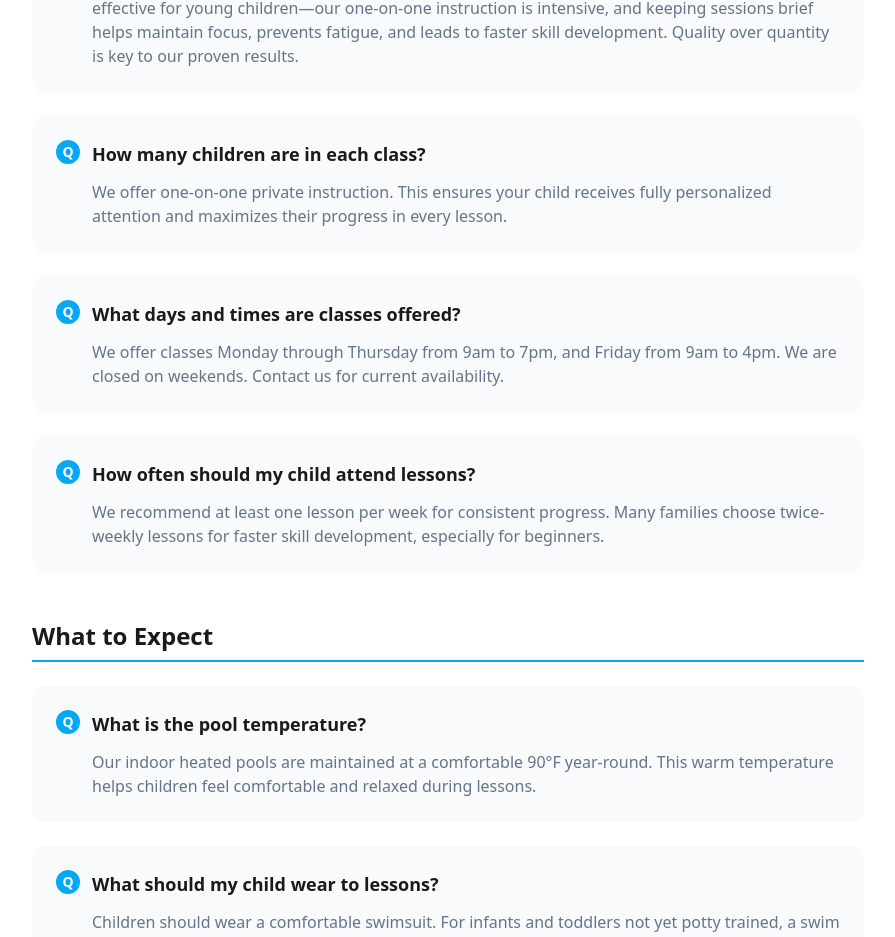
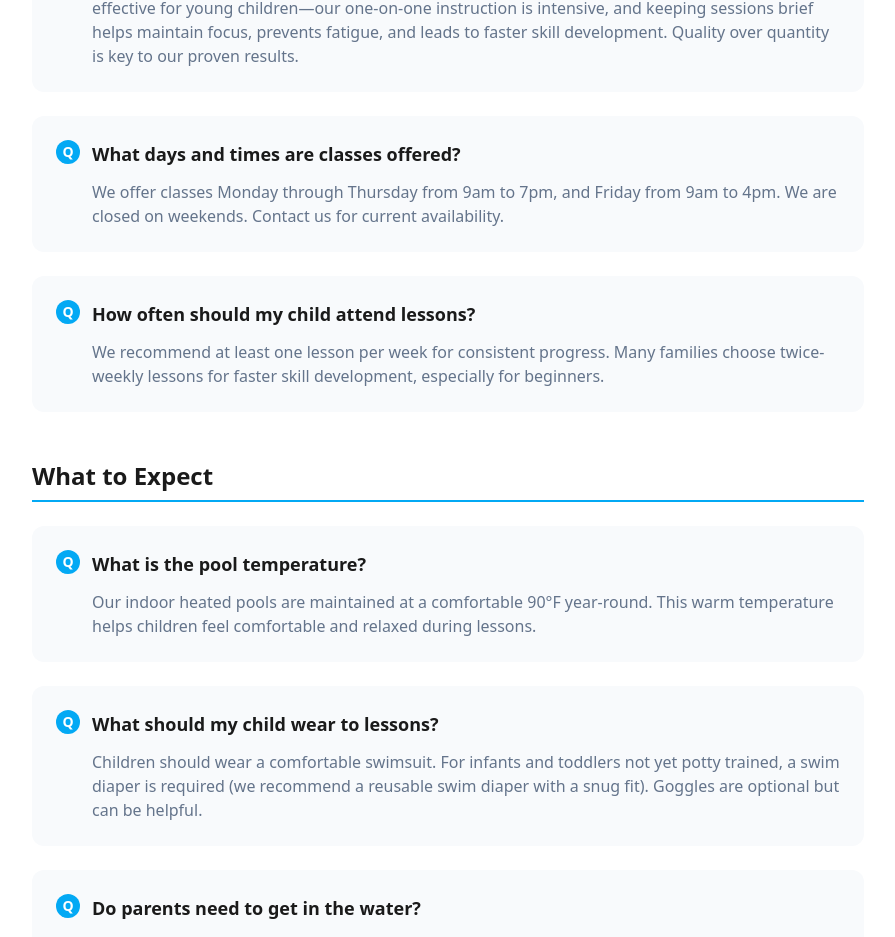
Before and after one commit to cyntel-intelligence/aqua-journey-website, a Next.js app: page /faq in a window 1280 px wide. Shown: the part 1032-1969 px from the top of the page, without its empty margins (192-1087 px from the left). Built offline with nearby package versions, Linux system fonts and the light colour scheme.

Commit message:
Remove class size FAQ

```diff
--- a/src/app/faq/page.tsx
+++ b/src/app/faq/page.tsx
@@ -26,10 +26,6 @@ const faqs = [
       {
         q: 'How long are the lessons?',
         a: 'We offer 10, 15, and 30 minute lessons depending on age and skill level. Shorter lessons are more effective for young children—our one-on-one instruction is intensive, and keeping sessions brief helps maintain focus, prevents fatigue, and leads to faster skill development. Quality over quantity is key to our proven results.',
-      },
-      {
-        q: 'How many children are in each class?',
-        a: 'We offer one-on-one private instruction. This ensures your child receives fully personalized attention and maximizes their progress in every lesson.',
       },
       {
         q: 'What days and times are classes offered?',
```
